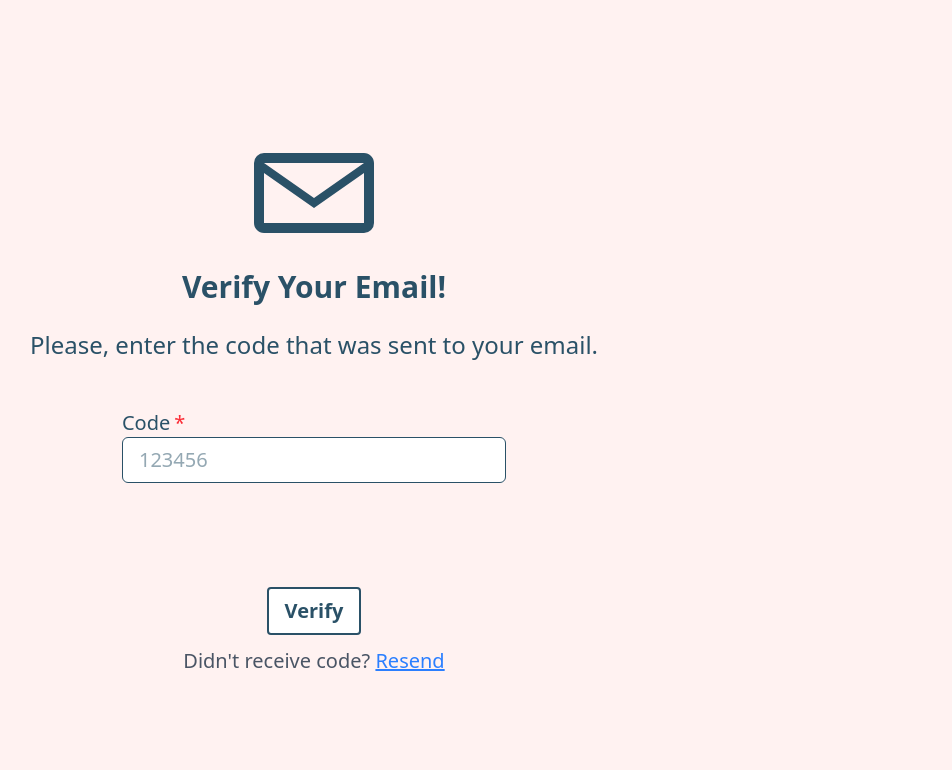
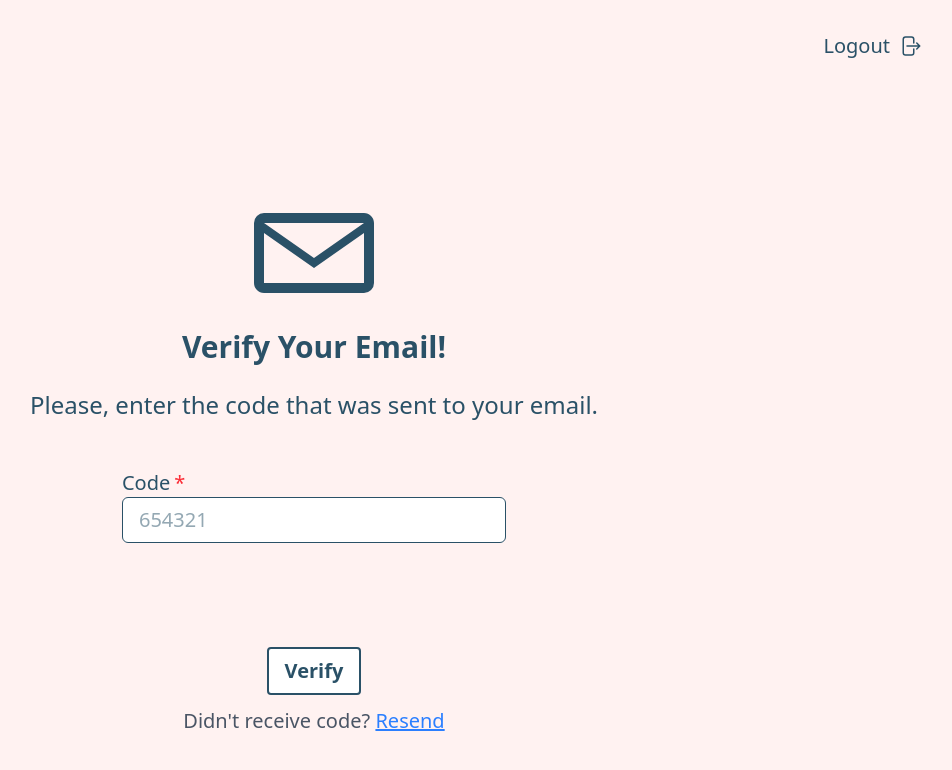
Before and after one commit to spengjohn/cosc4353swdesign, a React (Vite) app in the folder mern-app/frontend/: page /emailverification in a window 1280 px wide. Shown: the top 770 px of the page, without its empty margins (326-1278 px from the left). Built offline with nearby package versions, Linux system fonts and the light colour scheme; no server answers; sample sign-in values are in the browser's storage.

Commit message:
logout button on emailverification and createprofile pages

```diff
--- a/mern-app/frontend/src/App.jsx
+++ b/mern-app/frontend/src/App.jsx
@@ -93,6 +93,7 @@ import AdminGate from '../gates/AdminGate.jsx';
 
 import Layout from './components/Layout.jsx';
 import LayoutNoNav from './components/LayoutNoNav.jsx';
+import LayoutLogout from './components/LayoutLogout.jsx';
 import './App.css';
 
 import LoginPage from "./pages/LoginPage.jsx";
@@ -120,7 +121,7 @@ function App() {
         {/* Email Verification Required */}
         <Route element={<AuthGate />}>
           <Route element={<InverseEmailGate />}>
-            <Route element={<LayoutNoNav />}>
+            <Route element={<LayoutLogout />}>
               <Route path="/emailverification" element={<EmailVerification />} />
             </Route>
           </Route>
@@ -130,7 +131,7 @@ function App() {
         <Route element={<AuthGate />}>
           <Route element={<EmailVerificationGate />}>
             <Route element={<InverseProfileGate />}>
-              <Route element={<LayoutNoNav />}>
+              <Route element={<LayoutLogout />}>
                 <Route path="/createprofile" element={<CreateProfile />} />
               </Route>
             </Route>
--- /dev/null
+++ b/mern-app/frontend/src/components/LayoutLogout.jsx
@@ -0,0 +1,14 @@
+// src/components/Layout.jsx
+import { Outlet } from "react-router-dom";
+import LogoutButton from "./LogoutButtonOnly.jsx";
+
+export default function LayoutLogout() {
+  return (
+    <div className="">
+      <LogoutButton />
+      <main className="flex-grow flex items-center justify-center p-4">
+        <Outlet />
+      </main>
+    </div>
+  );
+}
--- /dev/null
+++ b/mern-app/frontend/src/components/LogoutButtonOnly.jsx
@@ -0,0 +1,35 @@
+import { useNavigate } from "react-router-dom";
+
+export default function LogoutButton() {
+    const navigate = useNavigate();
+  return (
+    <div className="flex justify-end pt-8 pr-8">
+      <button
+        onClick={() => {
+          localStorage.clear();
+          navigate("/login");
+        }}
+        className="flex items-center gap-2 text-secondary hover:text-red-600 transition"
+      >
+        {/* 👇 This span is hidden on small screens, visible on md and larger */}
+        <span className="hidden md:inline text-xl">Logout</span>
+        <svg
+          xmlns="http://www.w3.org/2000/svg"
+          viewBox="0 0 24 24"
+          fill="currentColor"
+          className="size-6 -scale-x-100"
+        >
+          <path
+            fillRule="evenodd"
+            d="M16.5 3.75a1.5 1.5 0 0 1 1.5 1.5v13.5a1.5 1.5 0 0 1-1.5 1.5h-6a1.5 1.5
+            0 0 1-1.5-1.5V15a.75.75 0 0 0-1.5 0v3.75a3 3 0 0 0 3 3h6a3 3 0 0 0 3-3V5.25a3 3 0 0 0-3-3h-6a3 3 0
+            0 0-3 3V9A.75.75 0 1 0 9 9V5.25a1.5 1.5 0 0 1 1.5-1.5h6ZM5.78 8.47a.75.75 0 0 0-1.06 0l-3 3a.75.75
+            0 0 0 0 1.06l3 3a.75.75 0 0 0 1.06-1.06l-1.72-1.72H15a.75.75 0 0 0 0-1.5H4.06l1.72-1.72a.75.75 0 0
+            0 0-1.06Z"
+            clipRule="evenodd"
+          />
+        </svg>
+      </button>
+    </div>
+  );
+}
--- a/mern-app/frontend/src/pages/EmailVerification.jsx
+++ b/mern-app/frontend/src/pages/EmailVerification.jsx
@@ -76,7 +76,7 @@ export default function EmailVerification() {
                 <Field
                   required
                   label="Code"
-                  placeholder="123456"
+                  placeholder="654321"
                   type="number"
                   errorMessage={errors.code?.message}
                   {...field}
--- a/mern-app/frontend/src/pages/LoginPage.jsx
+++ b/mern-app/frontend/src/pages/LoginPage.jsx
@@ -85,7 +85,7 @@ export default function LoginPage() {
         />
 
         <div className="mt-6 text-xl">
-          <PrimaryButton type="submit">Log in</PrimaryButton>
+          <PrimaryButton type="submit" className="block mx-auto">Log in</PrimaryButton>
         </div>
       </form>
 
```
